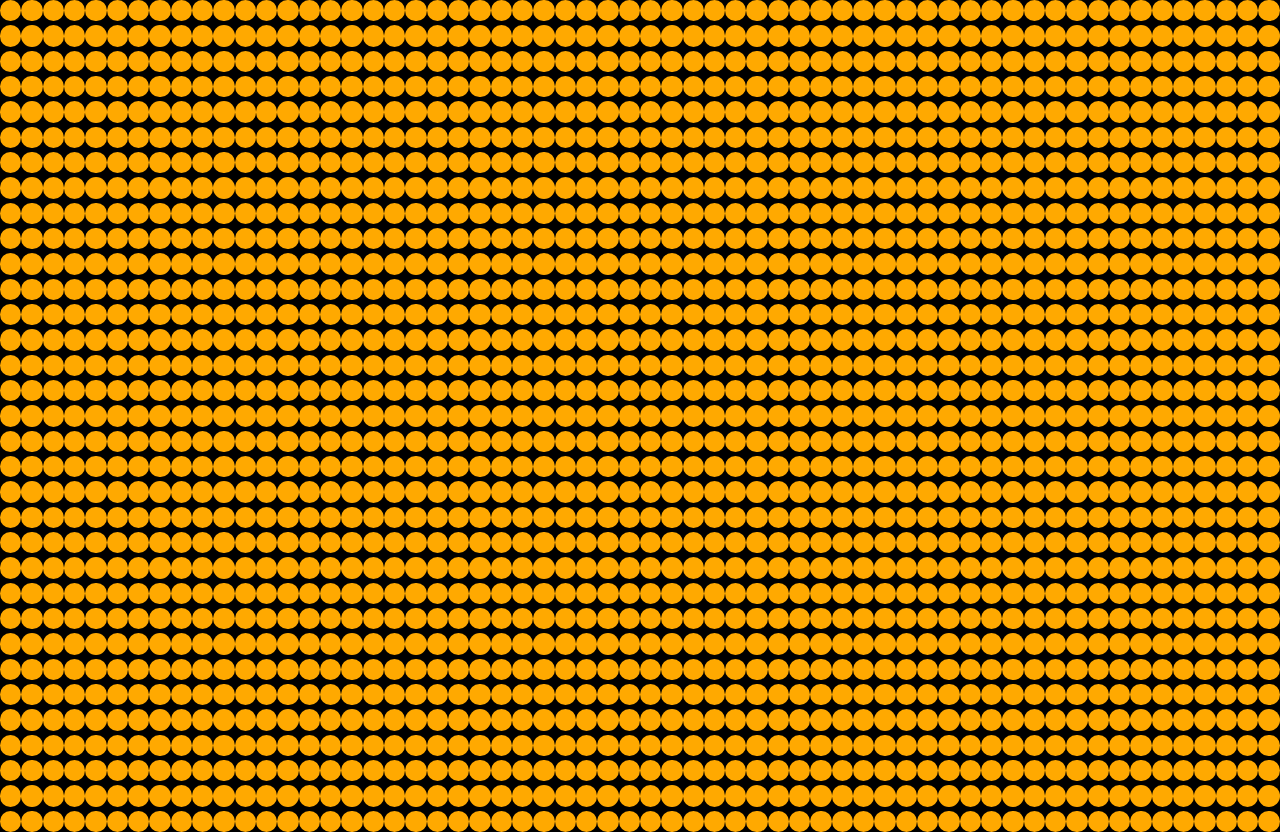
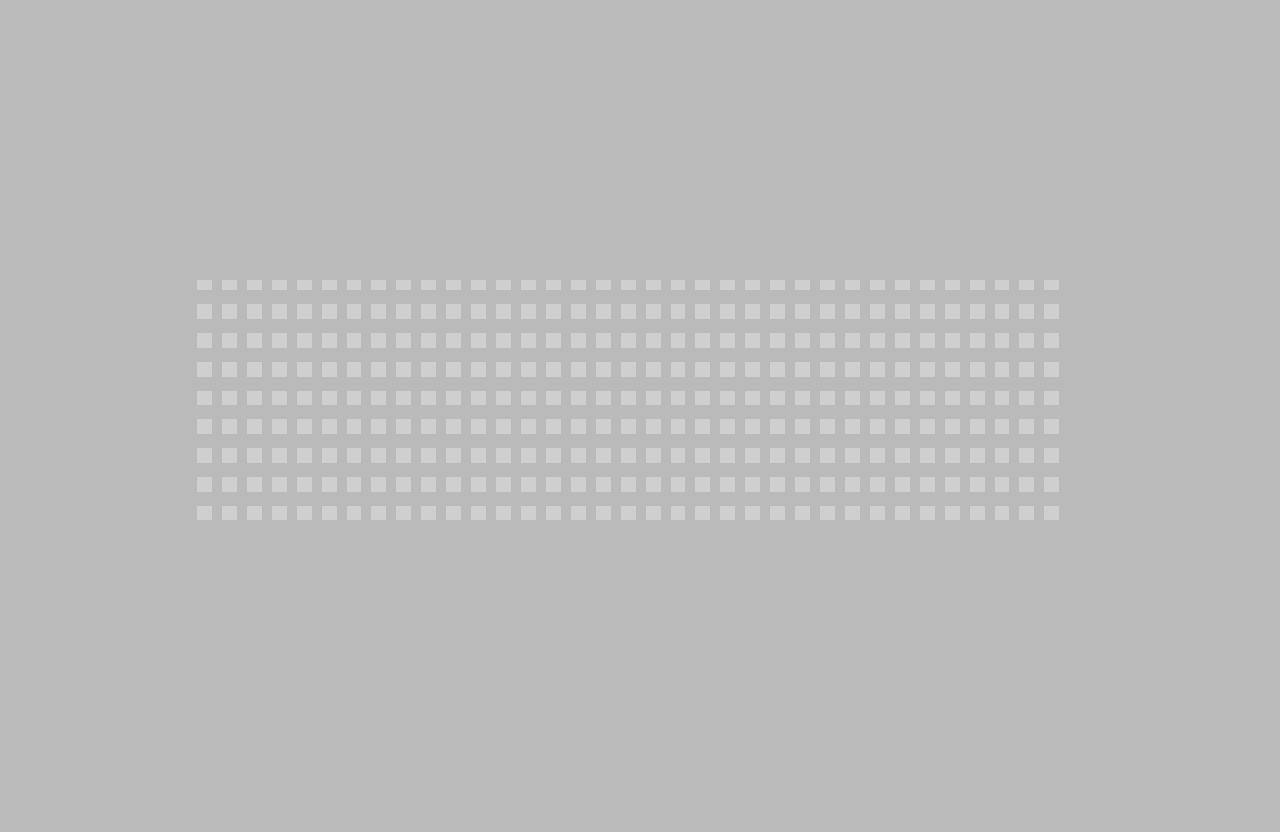
Before and after one commit to mareanovazquez/mouseEvent-BG, a plain HTML site: page index.html in a window 1280 px wide. Shown: the top 832 px of the page. After the commit the page ends 800 px from the top, so only its background shows below. Drawn offline with Linux system fonts and the light colour scheme.

Commit message:
cambio en la funcionalidad y la vista

```diff
--- a/css/estilos.css
+++ b/css/estilos.css
@@ -1,32 +1,43 @@
 body {
     margin: 0;
     padding: 0;
-    background: #000;
+    background: #BABABA;
+}
+main {
+    display: flex;
+    flex-direction: column;
+    justify-content: center;
+    align-items: center;
+    height: 100vh;
 }
 
-ul#kutular {
+.contenedor {
+    width: 70%;
+    height: 30vh;
+    margin: 0 auto;
+    overflow: hidden;
+    display: flex;
+    flex-direction: row;
+    justify-content: center;
+    align-items: center;
+}
+
+ul#bgmouseE {
     margin: 0;
     padding: 0;
 }
 
-ul#kutular li {
-    margin: 0;
+ul#bgmouseE li {
     list-style: none;
     padding: 0;
+
 }
 
-.blok {
-    background: #ffa900;
+.bloque {
+    background: #CFCFCF;
     display: inline-block;
     text-align: center;
-    font: 11px arial;
-    border-radius: 60px; /* Modificar el radio de borde para hacer los puntos más pequeños */
-
-    margin: 0px;
+    margin: 5px;
     padding: 0;
-    -webkit-transition: all .6s ease-out;
-    -moz-transition: all .6s ease-out;
-    -ms-transition: all .6s ease-out;
-    -o-transition: all .6s ease-out;
     transition: all .6s ease-out;
 }
--- a/index.html
+++ b/index.html
@@ -7,10 +7,12 @@
     <link rel="stylesheet" href="/css/estilos.css">
 </head>
 <body>
-    <ul id="kutular">
-
-
-    </ul>
+    <main>
+        <div class="contenedor">
+            <ul id="bgmouseE">
+            </ul>
+        </div>
+    </main>
 
     <script src="./js/animateBG.js"></script>
 </body>
--- a/js/animateBG.js
+++ b/js/animateBG.js
@@ -1,27 +1,40 @@
-let pg = window.innerWidth;
-let py = window.innerHeight;
 
-let blok_sayisi = 60;
 
-let bg = pg / blok_sayisi;
+/*Obtener las dimensiones del contenedor*/
+let contenedor = document.querySelector('.contenedor');
+let contenedorWidth = contenedor.offsetWidth;
+let contenedorHeight = contenedor.offsetHeight;
 
-for (let i = 1; i <= 20000; i++) {
+/*es el número de elementos de lista (<li>) que se crearán */
+let bloqueCreate = 60;
+
+/*bg calcula el ancho de cada elemento <li> dividiendo el ancho de la ventana (pg) por el número de elementos. */
+let bg = contenedorWidth / bloqueCreate;
+
+/*Se crean 2000 elementos
+Cada uno tiene un id único id="bloque1, bloque2..."
+Cada elemento tiene una clase bloque
+Se agregan como hijos de  bgmouseE  */
+for (let i = 1; i <= 1000; i++) {
     let li = document.createElement("li");
-    li.id = "blok" + i;
-    li.className = "blok";
+    li.id = "bloque" + i;
+    li.className = "bloque";
     li.style.width = bg + "px";
     li.style.height = bg + "px";
-    document.getElementById("kutular").appendChild(li);
+
+    document.getElementById("bgmouseE").appendChild(li);
+
 }
 
-let kutularLi = document.querySelectorAll("ul#kutular li");
 
-kutularLi.forEach(function (element) {
-    element.addEventListener("mouseover", function () {
-        let index = Array.from(kutularLi).indexOf(element);
-        element.style.background = "#000";
+let bgmouseELi = document.querySelectorAll("ul#bgmouseE li");
+
+bgmouseELi.forEach(function (e) {
+    e.addEventListener("mouseover", function () {
+        let index = Array.from(bgmouseELi).indexOf(e);
+        e.style.background = "#E6E6E6";
         setTimeout(function () {
-            kutularLi[index].style.background = "#ffa900";
-        }, 6000);
+            bgmouseELi[index].style.background = "#CFCFCF";
+        }, 2000);
     });
 });
```
